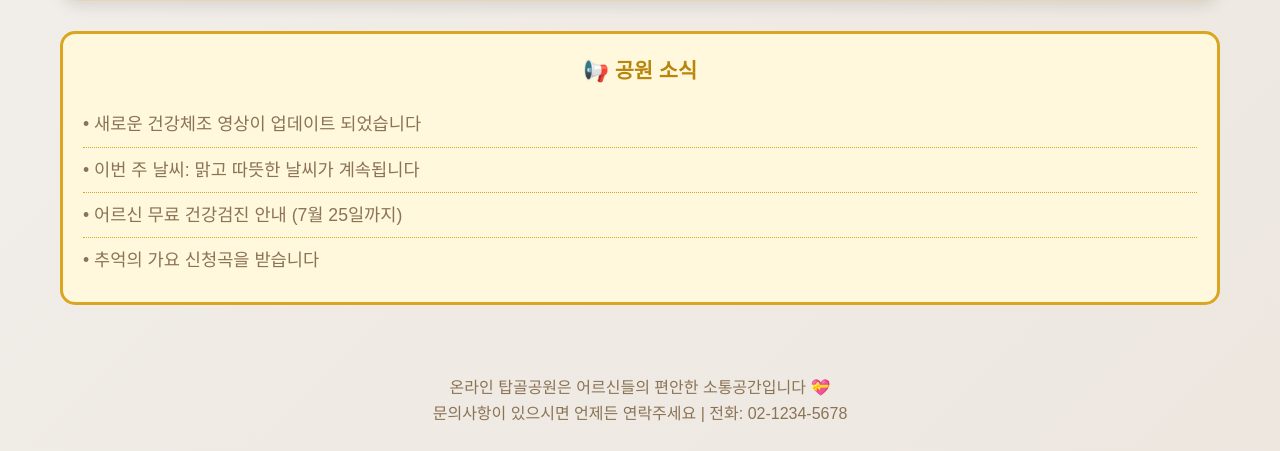
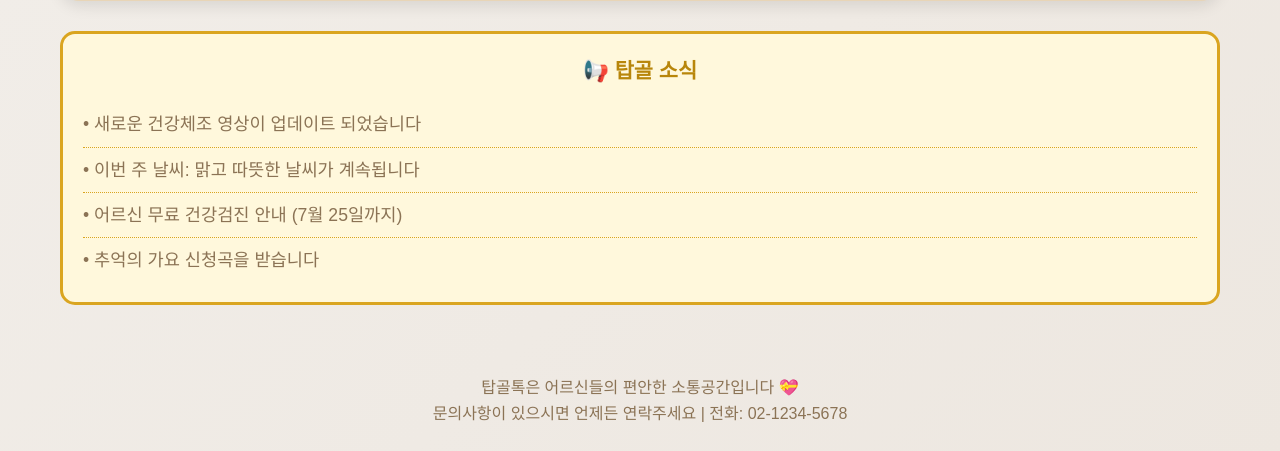
Before and after one commit to oz-factory/oz-online-park, a plain HTML site: page index.html in a window 1280 px wide. Shown: the part 1784-2235 px from the top of the page. Drawn offline with Linux system fonts and the light colour scheme.

Commit message:
공원소식수정

```diff
--- a/index.html
+++ b/index.html
@@ -161,7 +161,7 @@
       </div>
 
       <div class="notice-board">
-        <div class="notice-title">📢 공원 소식</div>
+        <div class="notice-title">📢 탑골 소식</div>
         <div class="notice-item">
           • 새로운 건강체조 영상이 업데이트 되었습니다
         </div>
@@ -175,7 +175,7 @@
       </div>
 
       <footer>
-        <p>온라인 탑골공원은 어르신들의 편안한 소통공간입니다 💝</p>
+        <p>탑골톡은 어르신들의 편안한 소통공간입니다 💝</p>
         <p>문의사항이 있으시면 언제든 연락주세요 | 전화: 02-1234-5678</p>
       </footer>
     </div>
```
